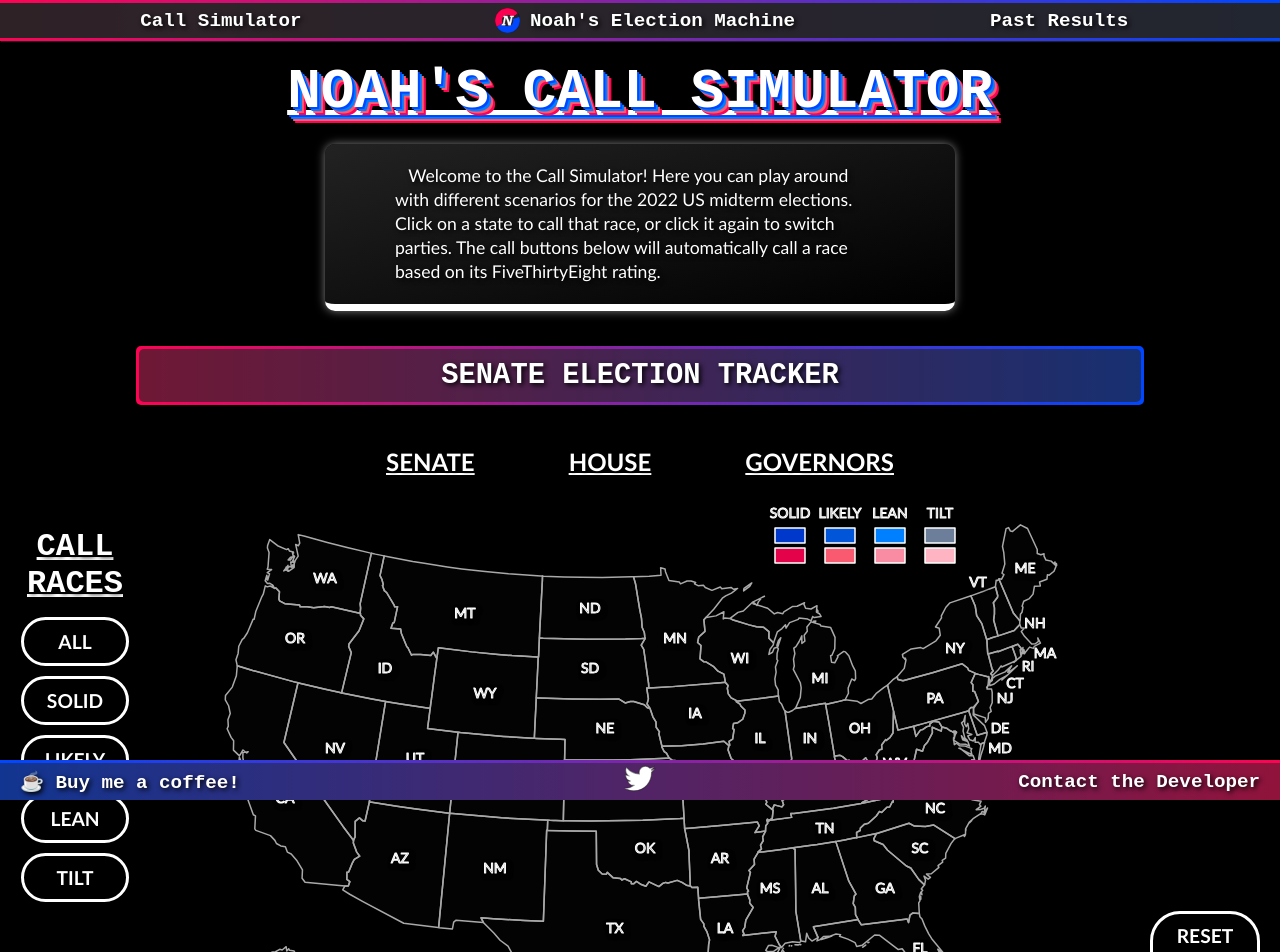
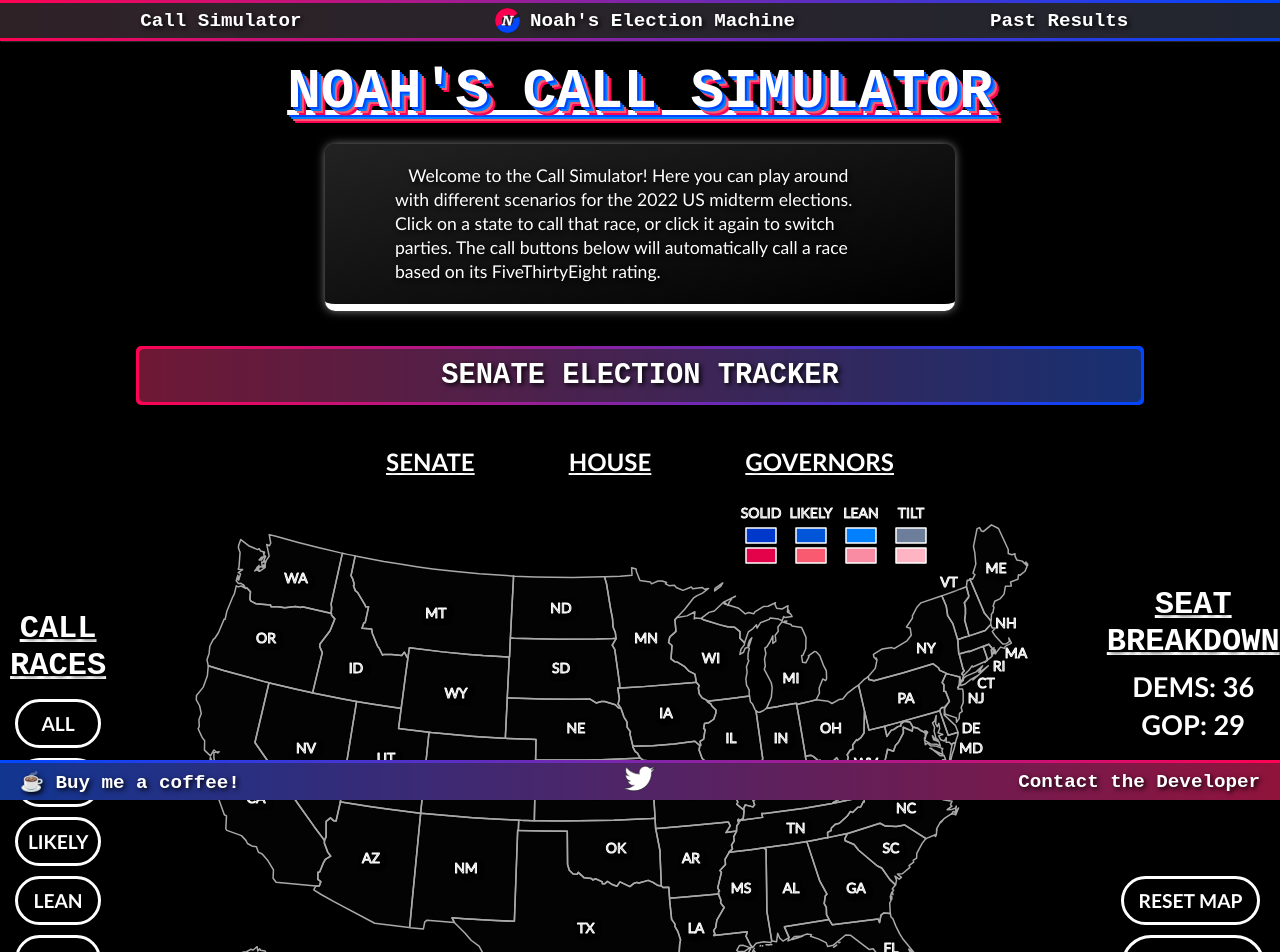
Before and after one commit to nwatts2/noahs-election-machine, a React (Create React App) app in the folder client/: page /call-simulator in a window 1280 px wide. Shown: the top 952 px of the page. Built offline with nearby package versions, Linux system fonts and the light colour scheme; no server answers.

Commit message:
Fixed 'undefined' popup name bug

```diff
--- a/client/src/components/MyMap.js
+++ b/client/src/components/MyMap.js
@@ -34,13 +34,15 @@ function MyMap ({resultsYear, page, raceRecords, resultsRecords, senateCount, se
         for (let record of resultsRecords) {
             if (record.year === resultsYear && record.type === mode) {
                 for (let race of raceRecords) {
-                    if (record.state === race.state && race.year === resultsYear && race.type === mode && race.candidateA === record.name) {
+                    if (record.state === race.state && race.year === resultsYear && race.type === mode && (race.candidateA === record.name || race.candidateB === record.name)) {
                         if (record.isSpecial === true) {
                             race.isSpecial = true;
 
                         } else {
                             race.isSpecial = false;
                         }
+                    } else if (record.state === race.state && race.year === resultsYear && race.type === mode) {
+                        race.isSpecial = false;
                     }
                 }
             }
@@ -644,7 +646,7 @@ function MyMap ({resultsYear, page, raceRecords, resultsRecords, senateCount, se
 
     return (
         <div className='map'>
-        <div className='mapButtons left'>
+        <div className='mapButtons'>
             {page === 'CALLSIM' &&
                 <>
                     <h2>CALL RACES</h2>
@@ -1386,12 +1388,21 @@ function MyMap ({resultsYear, page, raceRecords, resultsRecords, senateCount, se
 
             </svg>
         </div>
-            <div className='mapButtons right'>
+            <div className='mapButtons'>
+            {(page === 'CALLSIM') &&
+                <div>
+                    <h2>SEAT BREAKDOWN</h2>
+                    <div className='seatBreakdown'>
+                        <h3>DEMS: {mode === 'SENATE' ? senateCount[0] : govCount[0] }</h3>
+                        <h3>GOP: {mode === 'SENATE' ? senateCount[1] : govCount[1] }</h3>
+                    </div>
+                </div>
+            }
             {page === 'CALLSIM' &&
-                <>
+                <div>
                     <button onClick={resetMap}>RESET MAP</button>
                     <button onClick={(e) => {enablePops(e)}}>DISABLE POPUPS</button>
-                </>
+                </div>
             }
             </div>
         </div>
--- a/client/src/components/Popup.js
+++ b/client/src/components/Popup.js
@@ -8,11 +8,12 @@ const Popup = ({ isSpecial, resultsYear, page, raceRecords, resultsRecords, mode
         district = state.slice(3, state.length);
     }
 
-    for (let x of raceRecords) {
-        if (mode === 'HOUSE') {
-            if (x.year === resultsYear && x.type === mode && x.state === separatedState && Number(x.district) === Number(district.slice(0, district.length - 2))) {thisRace = x; break;}
-
-        } else {
+    if (mode === 'HOUSE') {
+        for (let x of raceRecords) {
+                if (x.year === resultsYear && x.type === mode && x.state === separatedState && Number(x.district) === Number(district.slice(0, district.length - 2))) {thisRace = x; break;}
+        }
+    } else {
+        for (let x of raceRecords) {
             if (x.year === resultsYear && x.type === mode && x.state === state && x.isSpecial === isSpecial) {thisRace = x; break;}
         }
     }
@@ -21,7 +22,7 @@ const Popup = ({ isSpecial, resultsYear, page, raceRecords, resultsRecords, mode
 
     if (mode === 'HOUSE') {
         for (let x of resultsRecords) {
-            if (x.year === resultsYear && x.state === separatedState && x.district === district && x.type === mode && x.isSpecial === isSpecial) {
+            if (x.year === resultsYear && x.state === separatedState && x.district === district && x.type === mode) {
                 if (thisRace.margin < 0 && x.caucus === 'Republican' && typeof favorite.state === 'undefined') {
                     favorite = x;
                 } else if (thisRace.margin >= 0 && x.caucus === 'Democratic' && typeof favorite.state === 'undefined') {
@@ -41,6 +42,7 @@ const Popup = ({ isSpecial, resultsYear, page, raceRecords, resultsRecords, mode
                     favorite = x;
                 } else if (typeof altCandidate.state === 'undefined') {
                     altCandidate = x;
+                    console.log(isSpecial)
                 }
             }
         }
@@ -57,6 +59,8 @@ const Popup = ({ isSpecial, resultsYear, page, raceRecords, resultsRecords, mode
     else if (Math.abs(thisRace.ratingRank) === 2) {favoriteStatement = 'favored'}
     else if (Math.abs(thisRace.ratingRank) === 1) {favoriteStatement = 'somewhat favored'}
     else if (Math.abs(thisRace.ratingRank) === 0) {favoriteStatement = 'slightly favored'}
+
+    if (mode === 'SENATE' && state === 'AK') {favoriteStatement = 'slightly favored'}
 
     //if (candidate.hasElection) {
     title = `${state} ${mode} RACE`;
--- a/client/src/css/Map.css
+++ b/client/src/css/Map.css
@@ -8,7 +8,7 @@
     display:flex;
     flex-flow:row nowrap;
     width:100%;
-    height:auto;
+    height:fit-content;
     align-items:center;
     justify-content:center;
 }
@@ -26,14 +26,10 @@ path {pointer-events: auto;}
     flex-flow:column nowrap;
     align-items:center;
     justify-content:center;
-    height:auto;
     width:13%;
     margin:10px 0px 20px 0px;
     padding:5px;
 }
-
-.left {align-self:flex-start}
-.right {align-self:flex-end}
 
 .mapButtons h2 {
     background:none;
@@ -71,9 +67,18 @@ path {pointer-events: auto;}
     width:1000px;
 }
 
+.seatBreakdown {
+    margin-bottom: 130px;
+}
+
+.seatBreakdown h3 {
+    font-family:'Trebuchet MS';
+}
+
 @media screen and (max-width: 480px) {
     .seatBreakdown {
         width:100%;
+        margin-bottom:0px;
         display:flex;
         flex-flow:row nowrap;
         justify-content:center;
@@ -108,7 +113,7 @@ path {pointer-events: auto;}
         padding:5px;
     }
 
-    .left, .right {align-self:center}
+    .mapButtons {justify-content:center}
 
     .mapButtons button {
         padding:5px;
--- a/client/src/pages/Home.js
+++ b/client/src/pages/Home.js
@@ -189,7 +189,7 @@ const Home = () => {
                         &emsp; The race for control of the most governorships looks to be following a similar path to the senate elections.
                         Candidate quality is what seems to matter most here, moreso than the national environment.<br /><br />&emsp;Republicans are favored to hold the
                         most governorships, as is normally the case, but if things go well for the Democrats, we could possibly see a
-                        25-25 split between the two parties. This will ultimately come down to the most competitive races in Wisconsin,
+                        25-25 split between the two parties, though this would be quite unlikely. This will ultimately come down to the most competitive races in Wisconsin,
                         Oregon, Arizona, and Nevada.
                     </p>
                 } {mode === 'HOUSE' &&
```
